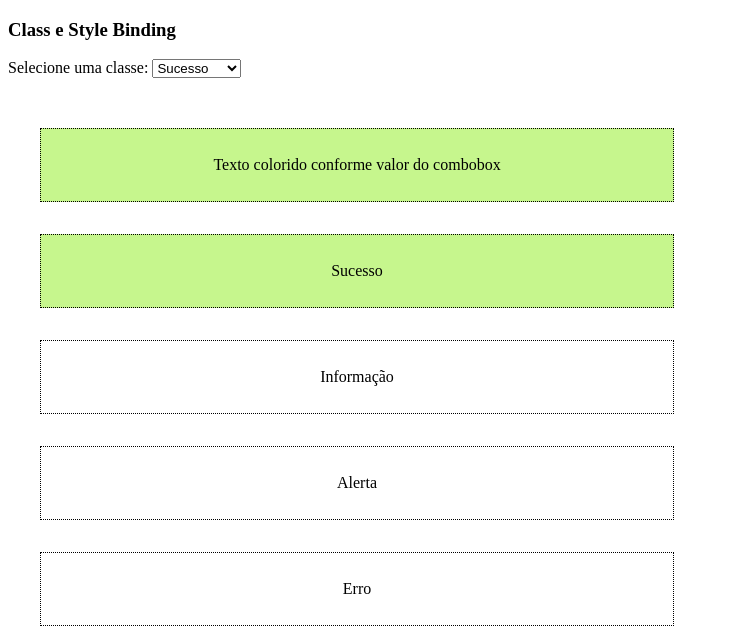
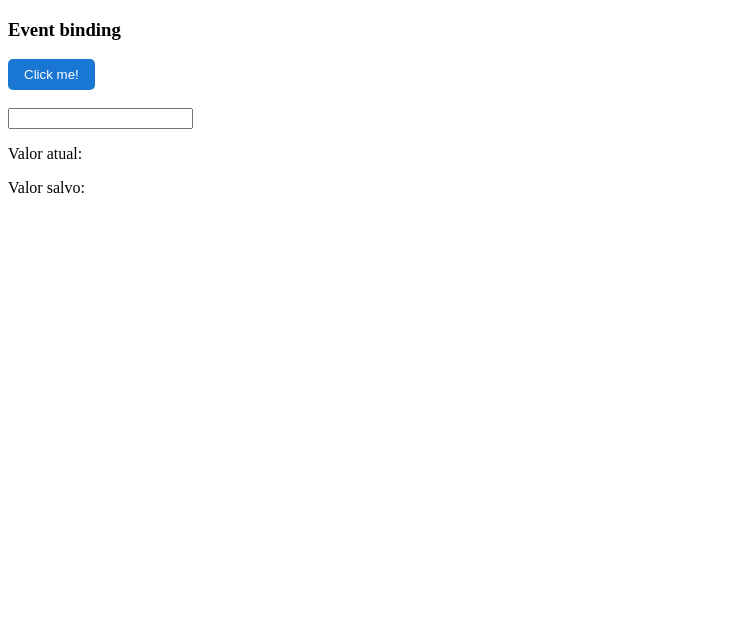
Before and after one commit to GabriellBP/Angular-course, an Angular app in the folder classes-content/class-one-data-binding/: page / in a window 1280 px wide. Shown: the top 632 px of the page, without its empty margins (0-729 px from the left). Built offline with nearby package versions, Linux system fonts and the light colour scheme.

Commit message:
step 4: event binding using event

```diff
--- a/classes-content/class-one-data-binding/src/app/data-binding/data-binding.component.css
+++ b/classes-content/class-one-data-binding/src/app/data-binding/data-binding.component.css
@@ -23,3 +23,15 @@
 .error {
   background-color: #EF5350;
 }
+
+.btn {
+  color: #fff;
+  padding: 8px 16px;
+  background-color: #1976D2;
+  border-radius: 5px;
+  border: 0;
+}
+
+.btn:hover {
+  background-color: #0D47A1;
+}
--- a/classes-content/class-one-data-binding/src/app/data-binding/data-binding.component.html
+++ b/classes-content/class-one-data-binding/src/app/data-binding/data-binding.component.html
@@ -15,30 +15,46 @@
 <!--    <img bind-src="asusHqImage"/>-->
 <!--  </article>-->
 
-  <article>
-    <h1>Class e Style Binding</h1>
-    <div>
-      Selecione uma classe:
-      <select #classe (change)="0">
-        <option value="success">Sucesso</option>
-        <option value="info">Informação</option>
-        <option value="alert">Alerta</option>
-        <option value="error">Erro</option>
-      </select>
-      <br><br>
+<!--  <article>-->
+<!--    <h1>Class e Style Binding</h1>-->
+<!--    <div>-->
+<!--      Selecione uma classe:-->
+<!--      <select #classe (change)="0">-->
+<!--        <option value="success">Sucesso</option>-->
+<!--        <option value="info">Informação</option>-->
+<!--        <option value="alert">Alerta</option>-->
+<!--        <option value="error">Erro</option>-->
+<!--      </select>-->
+<!--      <br><br>-->
 
-      <div class="box {{ classe.value }}">
-        Texto colorido conforme valor do combobox
-      </div>
+<!--      <div class="box {{ classe.value }}">-->
+<!--        Texto colorido conforme valor do combobox-->
+<!--      </div>-->
 
-      <div class="box" [class.success]="classe.value == 'success'">Sucesso</div>
-      <div class="box" [class.info]="classe.value == 'info'">Informação</div>
-      <div class="box" [class.alert]="classe.value == 'alert'">Alerta</div>
-      <div class="box" [class.error]="classe.value == 'error'">Erro</div>
+<!--      <div class="box" [class.success]="classe.value == 'success'">Sucesso</div>-->
+<!--      <div class="box" [class.info]="classe.value == 'info'">Informação</div>-->
+<!--      <div class="box" [class.alert]="classe.value == 'alert'">Alerta</div>-->
+<!--      <div class="box" [class.error]="classe.value == 'error'">Erro</div>-->
 
 
-      <div class="box" [style.display]="classe.value == 'error' ? 'flex' : 'none'">Esse texto só aparece  caso o valor seja "Erro"</div>
+<!--      <div class="box" [style.display]="classe.value == 'error' ? 'flex' : 'none'">Esse texto só aparece  caso o valor seja "Erro"</div>-->
 
+<!--    </div>-->
+<!--  </article>-->
+
+  <article>
+    <h1>Event binding</h1>
+    <div>
+      <button class="btn" (click)="clicked()">Click me!</button>
+      <br><br>
+      <input #inputField type="text"
+             (keyup)="onKeyUp($event)"
+             (keyup.enter)="saveValue($event.target.value)"
+             (blur)="saveValue($event.target['value'])"
+              />
+
+      <p>Valor atual: {{currentValue}}</p>
+      <p>Valor salvo: {{savedValue}}</p>
     </div>
   </article>
 
--- a/classes-content/class-one-data-binding/src/app/data-binding/data-binding.component.ts
+++ b/classes-content/class-one-data-binding/src/app/data-binding/data-binding.component.ts
@@ -11,6 +11,9 @@ export class DataBindingComponent implements OnInit {
   asusCourse = true;
   asusHqImage = 'http://tibahia.com/wp-content/uploads/2019/12/asus-hq.jpeg';
 
+  currentValue = "";
+  savedValue = "";
+
   constructor() { }
 
   ngOnInit(): void {
@@ -23,4 +26,17 @@ export class DataBindingComponent implements OnInit {
   getLikedCourse() {
     return true;
   }
+
+  clicked() {
+    alert('O botão foi clicado.');
+  }
+
+  onKeyUp($event) {
+    console.log($event.target.value);
+    this.currentValue = $event.target.value;
+  }
+
+  saveValue(value: any) {
+    this.savedValue = value;
+  }
 }
```
